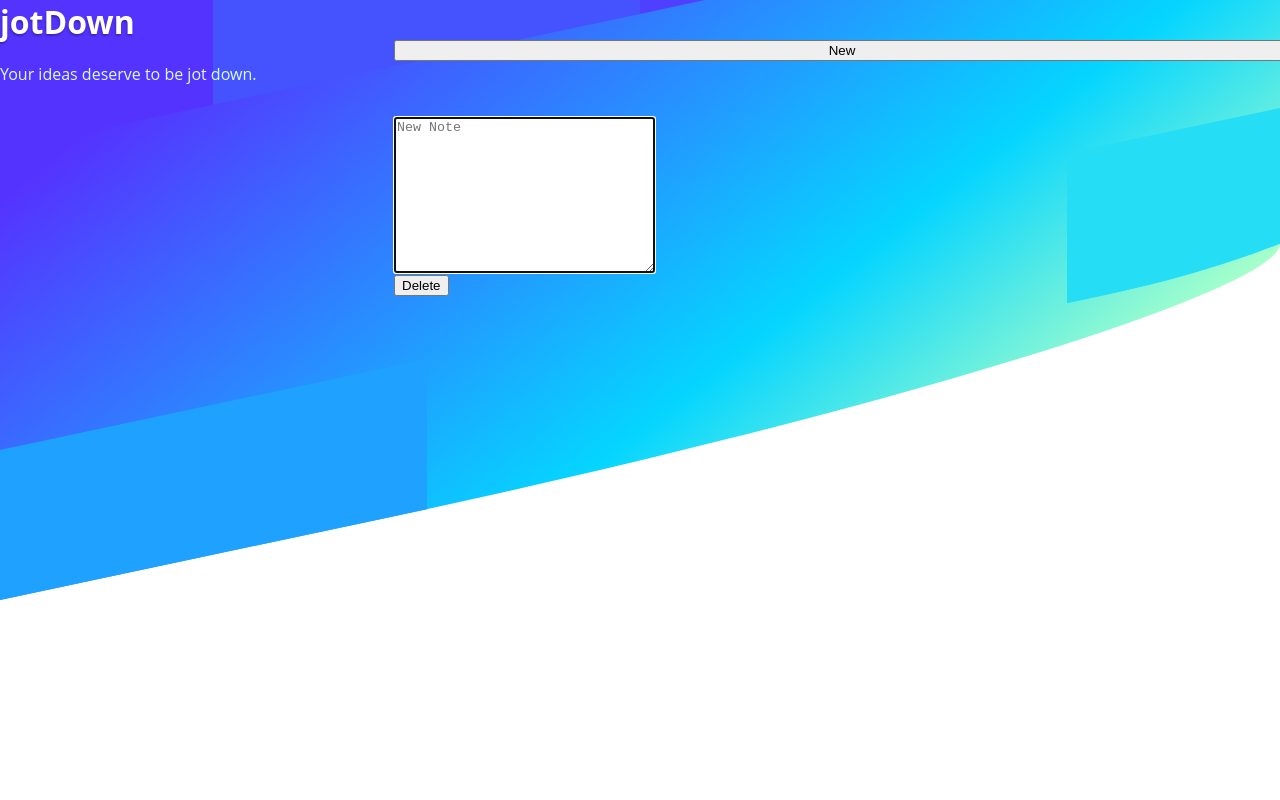
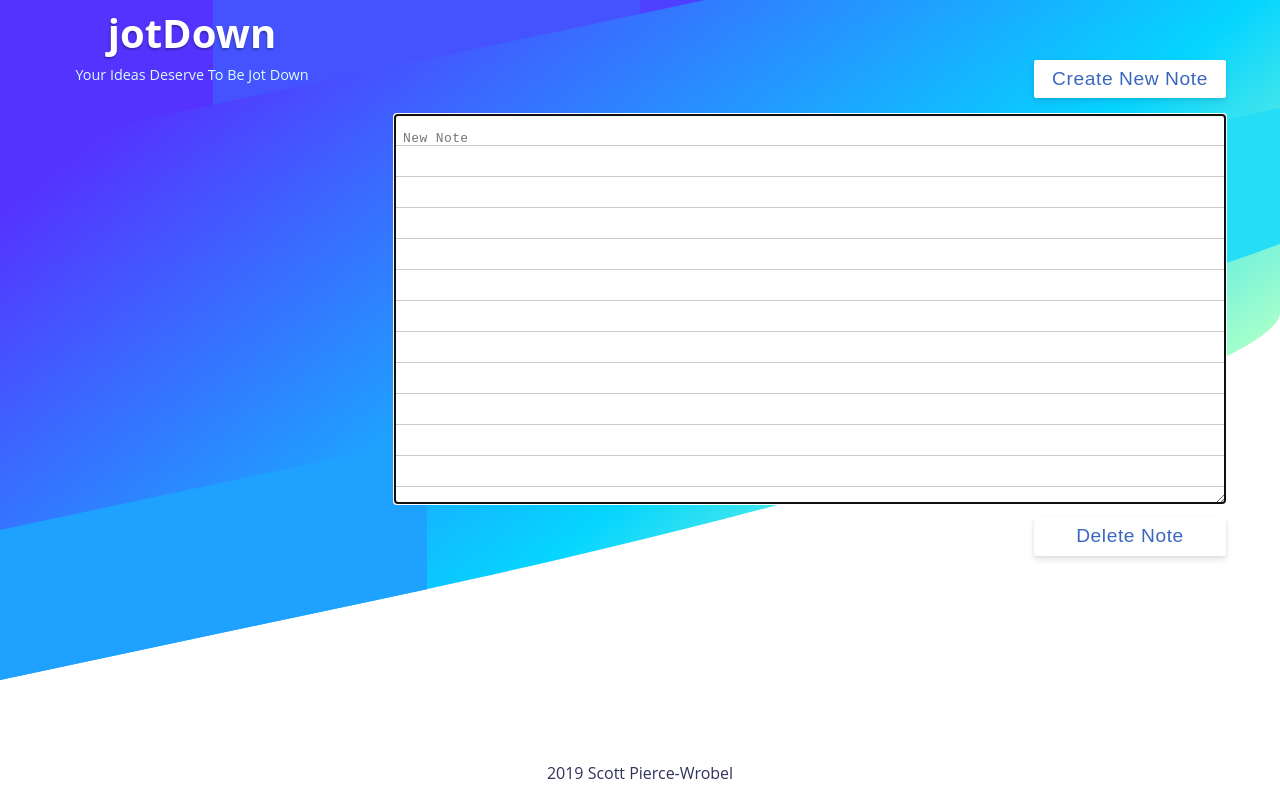
Before and after one commit to scottpiercew/jotDown, a website: page views/index.html in a window 1280 px wide. Drawn offline with Linux system fonts and the light colour scheme.

Commit message:
all styled up

```diff
--- a/public/javascripts/main.js
+++ b/public/javascripts/main.js
@@ -4,7 +4,7 @@ const noteEditor = document.querySelector("#noteEditor");
 
 function init() {
   for (let i = 0; i < window.localStorage.length; i++) {
-    const note = document.createElement("div");
+    const note = document.createElement("button");
     const utc = window.localStorage.key(i);
     note.innerText = noteTitle(window.localStorage.getItem(utc));
     note.classList.add("note");
@@ -32,7 +32,7 @@ function checkEmpty() {
   if (noteEditor.value.length === 0) {
     let utc = Date.now().toString();
     noteEditor.setAttribute("data-utc", utc);
-    const note = document.createElement("div");
+    const note = document.createElement("button");
     note.setAttribute("data-name", utc);
     note.classList.add("note");
     notesList.appendChild(note);
--- a/public/stylesheets/main.css
+++ b/public/stylesheets/main.css
@@ -9,9 +9,8 @@ body {
 }
 #background__container {
   position: relative;
-  height: 600px;
+  height: 680px;
   overflow: hidden;
-  z-index: -1;
 }
 .background__trapezoid {
   position: absolute;
@@ -59,39 +58,37 @@ body {
   bottom: 0;
   background: #1fa2ff;
 }
-.list-group {
-  line-height: 3em;
-  font-size: 1.5em;
-  margin-left: 3em;
-}
-
 #intro__container h1 {
   position: relative;
+  font-size: 2.5em;
   color: #fff;
-  margin: 0;
+  margin: 5px;
   text-shadow: -2px 2px 2px rgba(0, 0, 0, 0.1), 0px 2px 2px rgba(0, 0, 0, 0.2);
+  text-align: center;
 }
-
 #intro__container p {
   max-width: 500px;
-  margin-top: 20px;
+  margin-top: 5px;
   color: #d9fcff;
+  text-align: center;
+  text-transform: capitalize;
+  font-size: 0.9em;
 }
 #content__container {
   display: grid;
-  grid-template-columns: 30% 70%;
+  grid-template-columns: 30% 65%;
   grid-template-rows: auto;
   column-gap: 10px;
   row-gap: 1em;
-  align-items: center;
 }
 #intro__container {
   grid-column: 1 / 2;
   grid-row: 1;
 }
-#newBtn {
+#new__container {
   grid-column: 2 / 3;
   grid-row: 1;
+  align-self: end;
 }
 #notesList {
   grid-column: 1 / 2;
@@ -101,13 +98,113 @@ body {
   grid-column: 2 / 3;
   grid-row: 2;
 }
-#noteEditor {
-  display: block;
-}
 .note {
   height: 3em;
   background-color: #fff;
-  margin: 2px;
+  margin: 0 2px 2px;
   padding: 6px;
-  opacity: .7;
+  opacity: 0.7;
+  overflow: hidden;
 }
+.note:focus {
+  box-shadow: inset 0 1px 5px rgb(50, 50, 93), 0 3px 3px rgb(0, 0, 0);
+}
+#editor__container {
+  vertical-align: top;
+}
+#noteEditor {
+  display: block;
+  width: 100%;
+  background-color: #fff;
+  letter-spacing: 0.03em;
+  font-size: 1em;
+  box-shadow: 0 4px 6px rgba(50, 50, 93, 0.11), 0 1px 3px rgba(0, 0, 0, 0.08);
+  margin-bottom: 1em;
+  background-image: -webkit-linear-gradient(
+    white,
+    white 30px,
+    #ccc 30px,
+    #ccc 31px,
+    white 31px
+  );
+  background-image: -moz-linear-gradient(
+    white,
+    white 30px,
+    #ccc 30px,
+    #ccc 31px,
+    white 31px
+  );
+  background-image: -ms-linear-gradient(
+    white,
+    white 30px,
+    #ccc 30px,
+    #ccc 31px,
+    white 31px
+  );
+  background-image: -o-linear-gradient(
+    white,
+    white 30px,
+    #ccc 30px,
+    #ccc 31px,
+    white 31px
+  );
+  background-image: linear-gradient(
+    white,
+    white 30px,
+    #ccc 30px,
+    #ccc 31px,
+    white 31px
+  );
+  background-size: 100% 31px;
+  border: 1px solid #ccc;
+  border-radius: 2px;
+  box-shadow: inset 0 1px 2px rgba(0, 0, 0, 0.1);
+  line-height: 31px;
+  padding: 8px;
+}
+button {
+  display: block;
+  background-color: #fff;
+  letter-spacing: 0.03em;
+  box-shadow: 0 4px 6px rgba(50, 50, 93, 0.11), 0 1px 3px rgba(0, 0, 0, 0.08);
+  line-height: 1.9em;
+  font-size: 1.2em;
+  border: none;
+  transition: all 0.15s ease;
+  color: #3966bf;
+  border-radius: 2px;
+}
+#new__container button,
+#editor__container button {
+  width: 10em;
+  text-align: center;
+  float: right;
+}
+#notesList button {
+  width: 100%;
+  text-align: left;
+  padding-left: 8px;
+}
+button:hover {
+  box-shadow: 0 7px 14px rgba(50, 50, 93, 0.1), 0 3px 6px rgba(0, 0, 0, 0.08);
+}
+button:focus {
+  box-shadow: 0 7px 14px rgba(50, 50, 93, 0.1), 0 3px 6px rgba(0, 0, 0, 0.08);
+}
+#new__container button:hover,
+#editor__container button:hover {
+  transform: translateY(-2px);
+}
+#new__container button:focus,
+#editor__container button:focus {
+  transform: translateY(-2px);
+}
+#footer__container {
+  position: absolute;
+  bottom: 0;
+  position: absolute;
+  left: 50%;
+  -webkit-transform: translateX(-50%);
+  transform: translateX(-50%);
+  color: #32325d;
+}
--- a/views/index.html
+++ b/views/index.html
@@ -19,27 +19,28 @@
       <main id="content__container">
         <div id="intro__container">
           <h1>jotDown</h1>
-            <p>Your ideas deserve to be jot down.</p>
+          <p>Your ideas deserve to be jot down</p>
         </div>
-        <button type="button" id="newBtn">New</button>
+        <div id="new__container">
+          <button type="button" id="newBtn">Create New Note</button>
+        </div>
         <div id="notesList"></div>
         <div id="editor__container">
-
           <textarea
             name="noteEditor"
             id="noteEditor"
             cols="30"
-          rows="10"
+            rows="12"
             placeholder="New Note"
             autofocus
           ></textarea>
-          <button type="button" id="deleteBtn">Delete</button>
+          <button type="button" id="deleteBtn">Delete Note</button>
         </div>
       </main>
-    <footer>
-
+    </div>
+    <footer id="footer__container">
+      <p>2019 Scott Pierce-Wrobel</p>
     </footer>
-  </div>
   </body>
   <script src="/javascripts/main.js"></script>
 </html>
```
Lines whose indentation alone changed are shown as unchanged.
